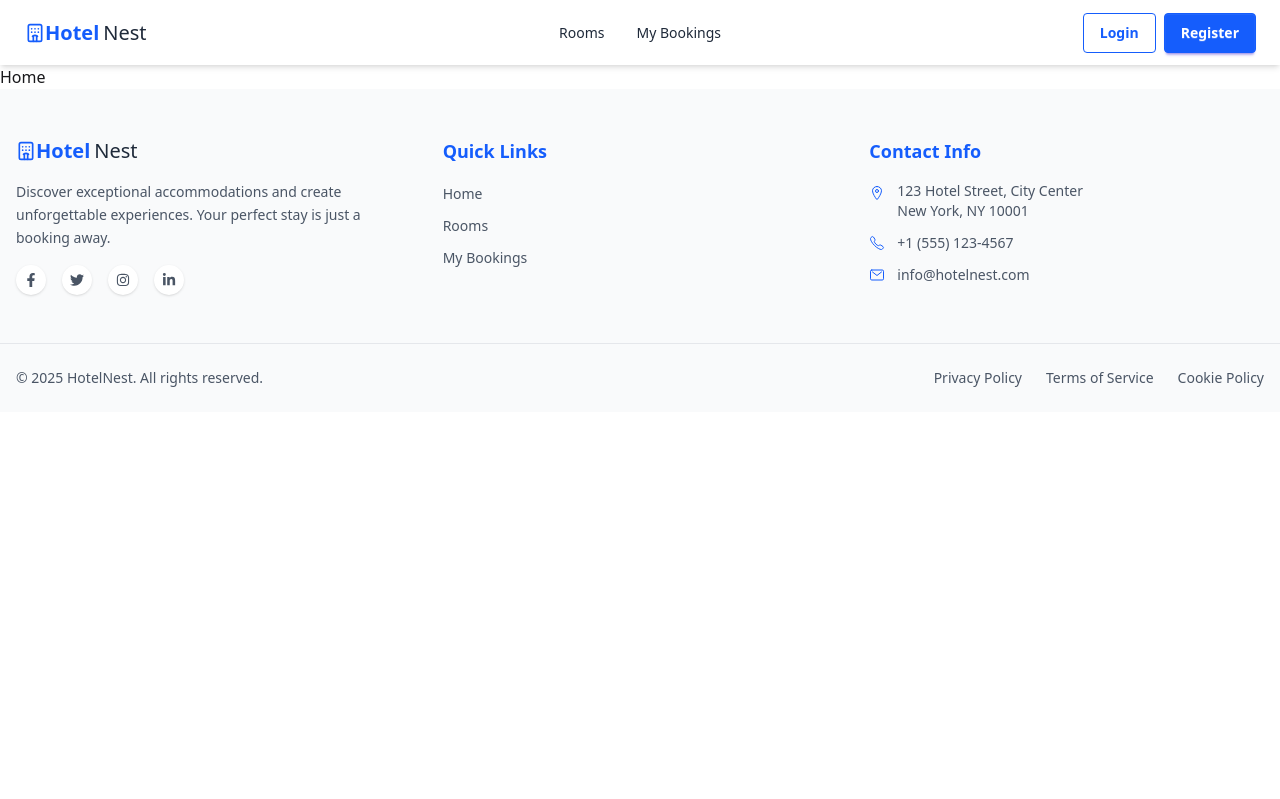
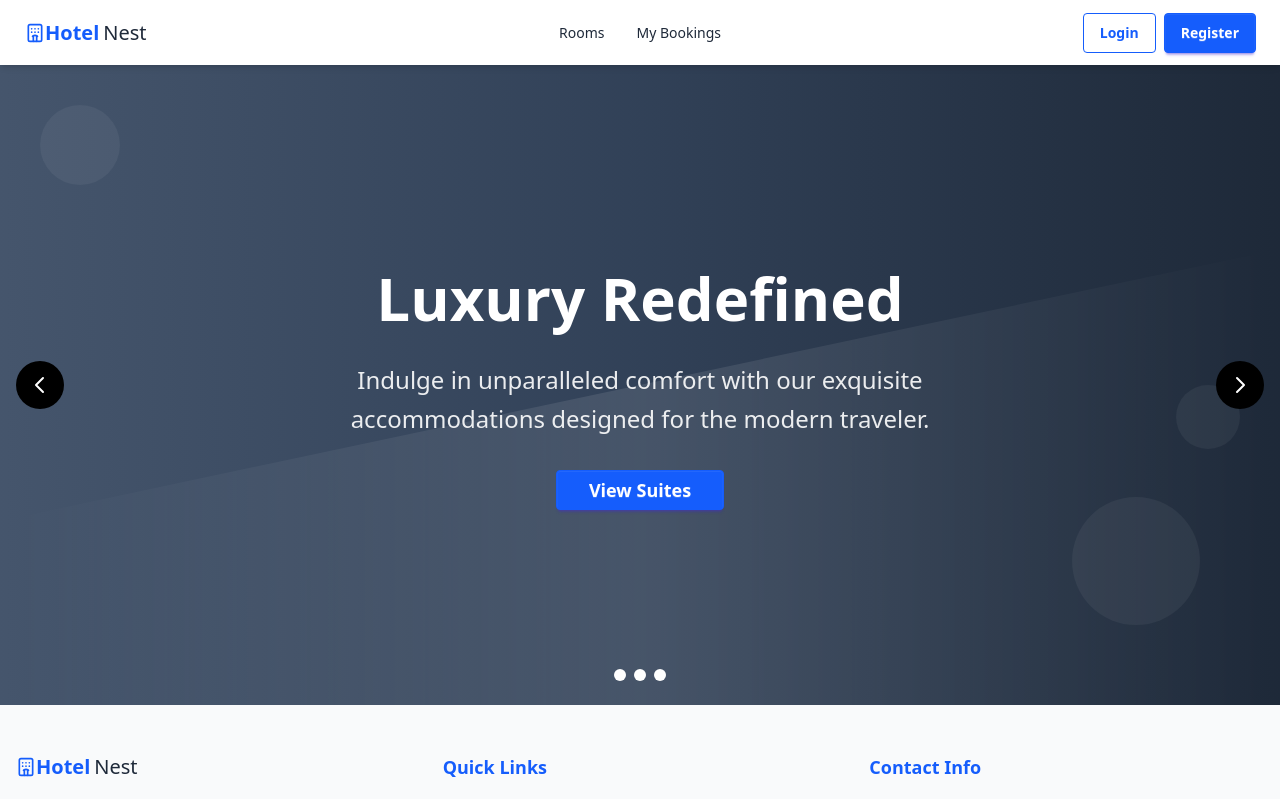
Before and after one commit to usernayeem/scic-11-assignment-03-client, a React (Vite) app: page / in a window 1280 px wide. Shown: the top 799 px of the page. Built offline with nearby package versions, Linux system fonts and the light colour scheme; no server answers.

Commit message:
develop banner section

```diff
--- a/package.json
+++ b/package.json
@@ -17,7 +17,9 @@
     "react-icons": "^5.5.0",
     "react-router": "^7.6.2",
     "react-router-dom": "^7.6.2",
+    "react-slick": "^0.30.3",
     "react-toastify": "^11.0.5",
+    "slick-carousel": "^1.8.1",
     "tailwindcss": "^4.1.8"
   },
   "devDependencies": {
--- /dev/null
+++ b/src/components/Banner.jsx
@@ -0,0 +1,160 @@
+import React from "react";
+import { Link } from "react-router-dom";
+import Slider from "react-slick";
+import "slick-carousel/slick/slick.css";
+
+const PrevArrow = (props) => {
+  const { className, onClick } = props;
+  return (
+    <button
+      className={`${className} absolute left-4 top-1/2 -translate-y-1/2 z-10 w-12 h-12 bg-black bg-opacity-30 hover:bg-opacity-50 rounded-full flex items-center justify-center transition-all duration-200`}
+      onClick={onClick}
+    >
+      <svg
+        xmlns="http://www.w3.org/2000/svg"
+        className="h-6 w-6 text-white"
+        fill="none"
+        viewBox="0 0 24 24"
+        stroke="currentColor"
+      >
+        <path
+          strokeLinecap="round"
+          strokeLinejoin="round"
+          strokeWidth={2}
+          d="M15 19l-7-7 7-7"
+        />
+      </svg>
+    </button>
+  );
+};
+
+const NextArrow = (props) => {
+  const { className, onClick } = props;
+  return (
+    <button
+      className={`${className} absolute right-4 top-1/2 -translate-y-1/2 z-10 w-12 h-12 bg-black bg-opacity-30 hover:bg-opacity-50 rounded-full flex items-center justify-center transition-all duration-200`}
+      onClick={onClick}
+    >
+      <svg
+        xmlns="http://www.w3.org/2000/svg"
+        className="h-6 w-6 text-white"
+        fill="none"
+        viewBox="0 0 24 24"
+        stroke="currentColor"
+      >
+        <path
+          strokeLinecap="round"
+          strokeLinejoin="round"
+          strokeWidth={2}
+          d="M9 5l7 7-7 7"
+        />
+      </svg>
+    </button>
+  );
+};
+
+export const Banner = () => {
+  // Slider settings
+  const settings = {
+    dots: true,
+    infinite: true,
+    speed: 500,
+    fade: true,
+    cssEase: "linear",
+    autoplay: true,
+    autoplaySpeed: 4000,
+    pauseOnHover: true,
+    prevArrow: <PrevArrow />,
+    nextArrow: <NextArrow />,
+    appendDots: (dots) => (
+      <div>
+        <ul className="flex justify-center items-center absolute bottom-6 left-1/2 -translate-x-1/2">
+          {dots}
+        </ul>
+      </div>
+    ),
+    customPaging: (i) => (
+      <div className="w-3 h-3 mx-1 rounded-full bg-white bg-opacity-50 hover:bg-opacity-100 transition-all duration-200 cursor-pointer" />
+    ),
+    responsive: [
+      {
+        breakpoint: 768,
+        settings: {
+          arrows: false,
+        },
+      },
+    ],
+  };
+
+  // Slide data
+  const slides = [
+    {
+      id: 1,
+      title: "Discover Your Perfect Stay",
+      description:
+        "Experience luxury and comfort in our premium hotel rooms with world-class amenities and exceptional service.",
+      gradient: "from-blue-600 via-blue-700 to-blue-800",
+      buttonText: "Explore Rooms",
+    },
+    {
+      id: 2,
+      title: "Luxury Redefined",
+      description:
+        "Indulge in unparalleled comfort with our exquisite accommodations designed for the modern traveler.",
+      gradient: "from-slate-600 via-slate-700 to-gray-800",
+      buttonText: "View Suites",
+    },
+    {
+      id: 3,
+      title: "Unforgettable Experiences",
+      description:
+        "Create lasting memories with our premium hospitality services and breathtaking accommodations.",
+      gradient: "from-indigo-600 via-purple-600 to-blue-700",
+      buttonText: "Book Now",
+    },
+  ];
+
+  return (
+    <div className="w-full relative overflow-hidden">
+      <Slider {...settings}>
+        {slides.map((slide) => (
+          <div
+            key={slide.id}
+            className="relative h-[70vh] md:h-[80vh] outline-none"
+          >
+            {/* Background Gradient */}
+            <div
+              className={`absolute inset-0 bg-gradient-to-r ${slide.gradient}`}
+            />
+
+            {/* Background Pattern */}
+            <div className="absolute inset-0 opacity-10">
+              <div className="absolute inset-0 bg-gradient-to-r from-transparent via-white to-transparent transform -skew-y-12 translate-y-1/2"></div>
+            </div>
+
+            {/* Content */}
+            <div className="relative flex flex-col justify-center items-center h-full px-4 md:px-6 text-center text-white">
+              <h1 className="text-4xl md:text-5xl lg:text-6xl font-bold mb-6 leading-tight max-w-4xl">
+                {slide.title}
+              </h1>
+              <p className="text-lg md:text-xl lg:text-2xl mb-8 leading-relaxed opacity-90 max-w-2xl">
+                {slide.description}
+              </p>
+              <Link
+                to="/rooms"
+                className="btn btn-primary bg-blue-600 hover:bg-blue-700 border-blue-600 text-white px-8 py-4 text-lg font-semibold transition-colors duration-200"
+              >
+                {slide.buttonText}
+              </Link>
+            </div>
+
+            {/* Decorative Elements */}
+            <div className="absolute top-10 left-10 w-20 h-20 bg-white opacity-5 rounded-full"></div>
+            <div className="absolute bottom-20 right-20 w-32 h-32 bg-white opacity-5 rounded-full"></div>
+            <div className="absolute top-1/2 right-10 w-16 h-16 bg-white opacity-5 rounded-full"></div>
+          </div>
+        ))}
+      </Slider>
+    </div>
+  );
+};
--- a/src/pages/Home.jsx
+++ b/src/pages/Home.jsx
@@ -1,5 +1,10 @@
 import React from "react";
+import { Banner } from "../components/Banner";
 
 export const Home = () => {
-  return <div>Home</div>;
+  return (
+    <div>
+      <Banner />
+    </div>
+  );
 };
```
Also changed, not shown: 1 other file (tests, documents, lock files or other folders).
